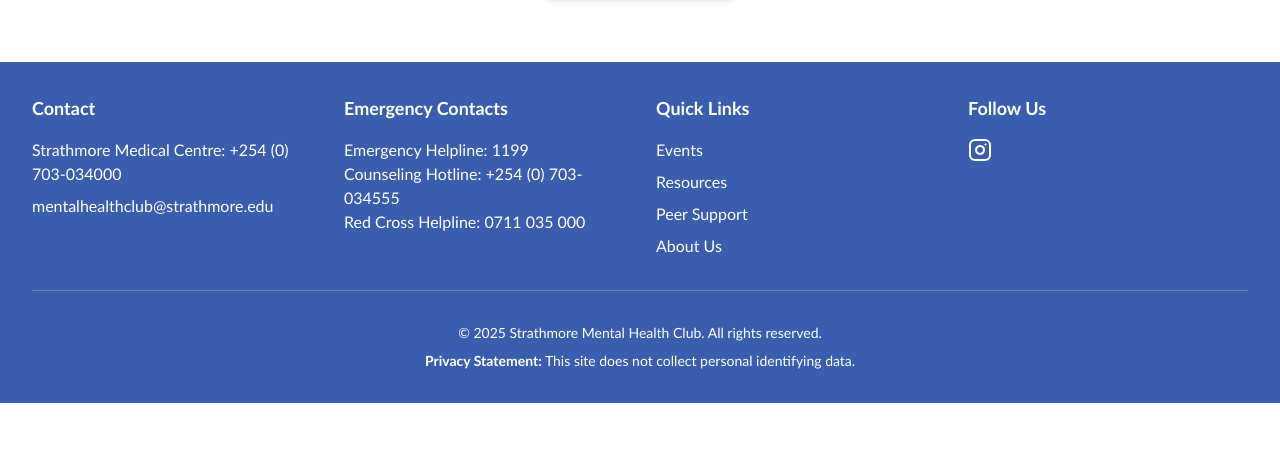
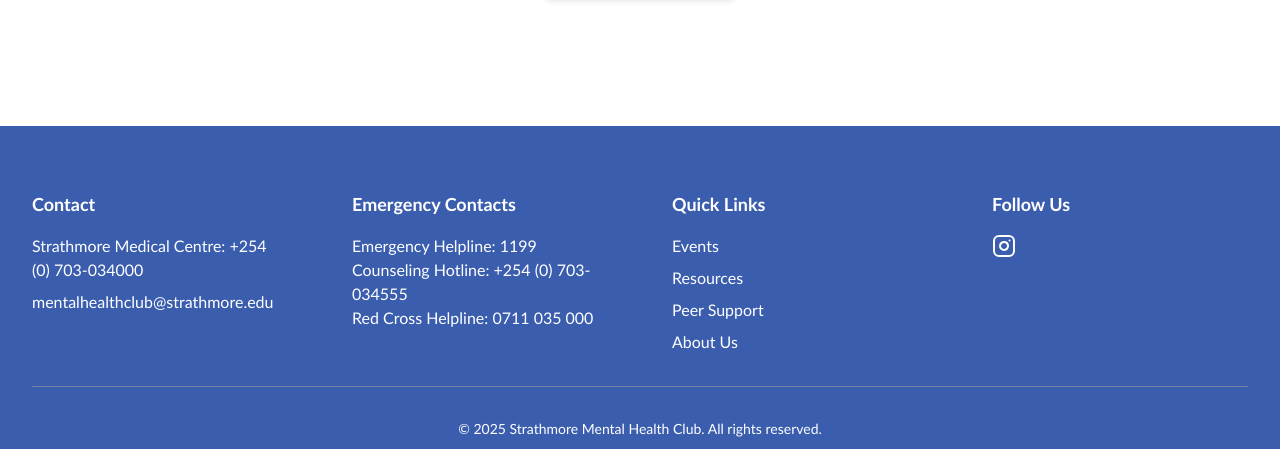
Before and after one commit to Mutarura/SU-Mental-Health-Club, a Next.js app: page / in a window 1280 px wide. Shown: the part 2506-2955 px from the top of the page. Before the commit the page ends 2909 px from the top, so only its background shows below. Built offline with nearby package versions, Linux system fonts and the light colour scheme; no server answers; the database is empty.

Commit message:
completionId: cgen-6ab7c23a7778403ea29382be784ac95c
cgen-6ab7c23a7778403ea29382be784ac95c

```diff
--- a/src/components/layout/Footer.tsx
+++ b/src/components/layout/Footer.tsx
@@ -53,9 +53,9 @@ export default function Footer() {
   const data = footerData || defaultFooterData;
 
   return (
-    <footer className="bg-su-blue text-white py-8">
+    <footer className="bg-su-blue text-white py-16 mt-16">
       <div className="max-w-7xl mx-auto px-4 sm:px-6 lg:px-8">
-        <div className="grid grid-cols-1 md:grid-cols-4 gap-8">
+        <div className="grid grid-cols-1 md:grid-cols-4 gap-12 lg:gap-16">
           <div>
             <h3 className="text-lg font-semibold mb-4">Contact</h3>
             <p className="mb-2">{data.med_centre_contact}</p>
```
